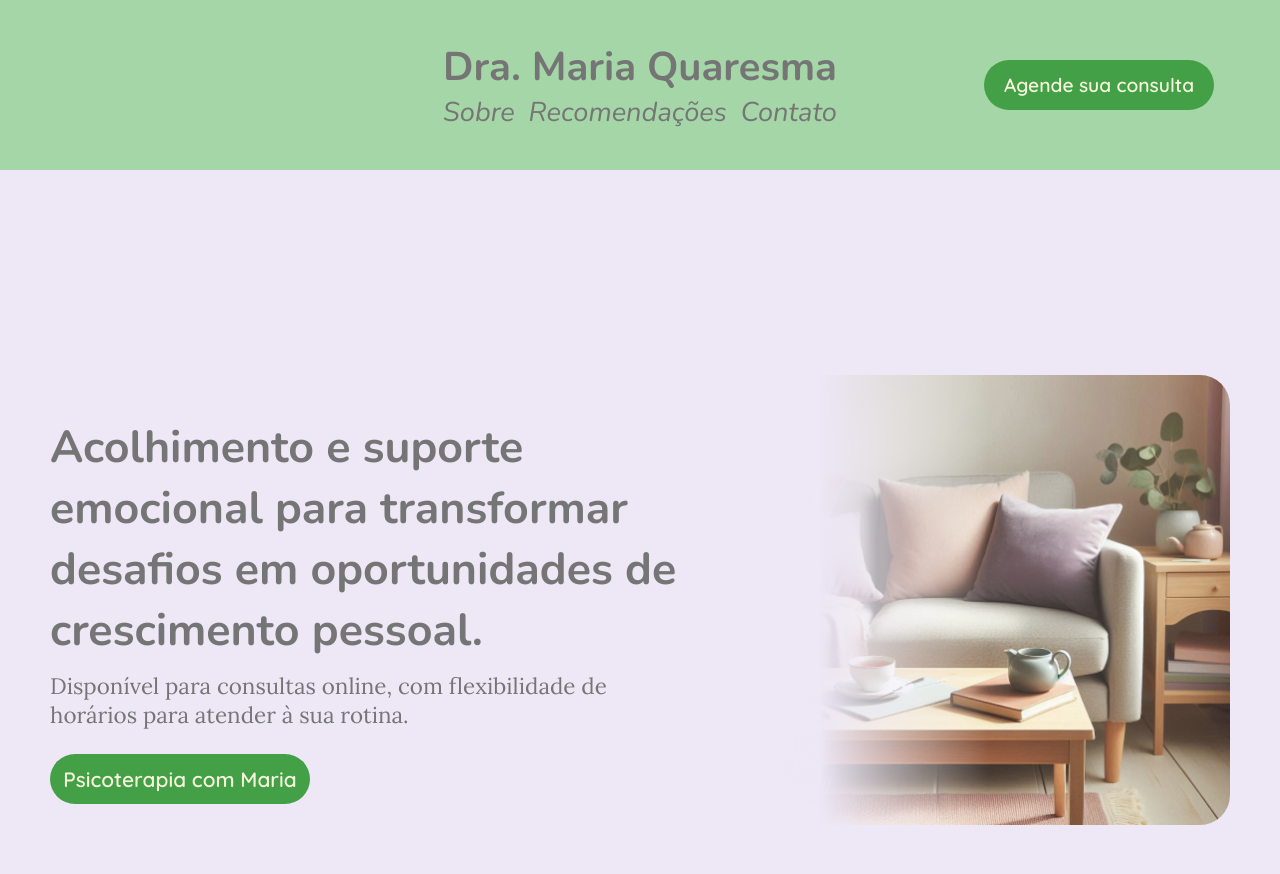
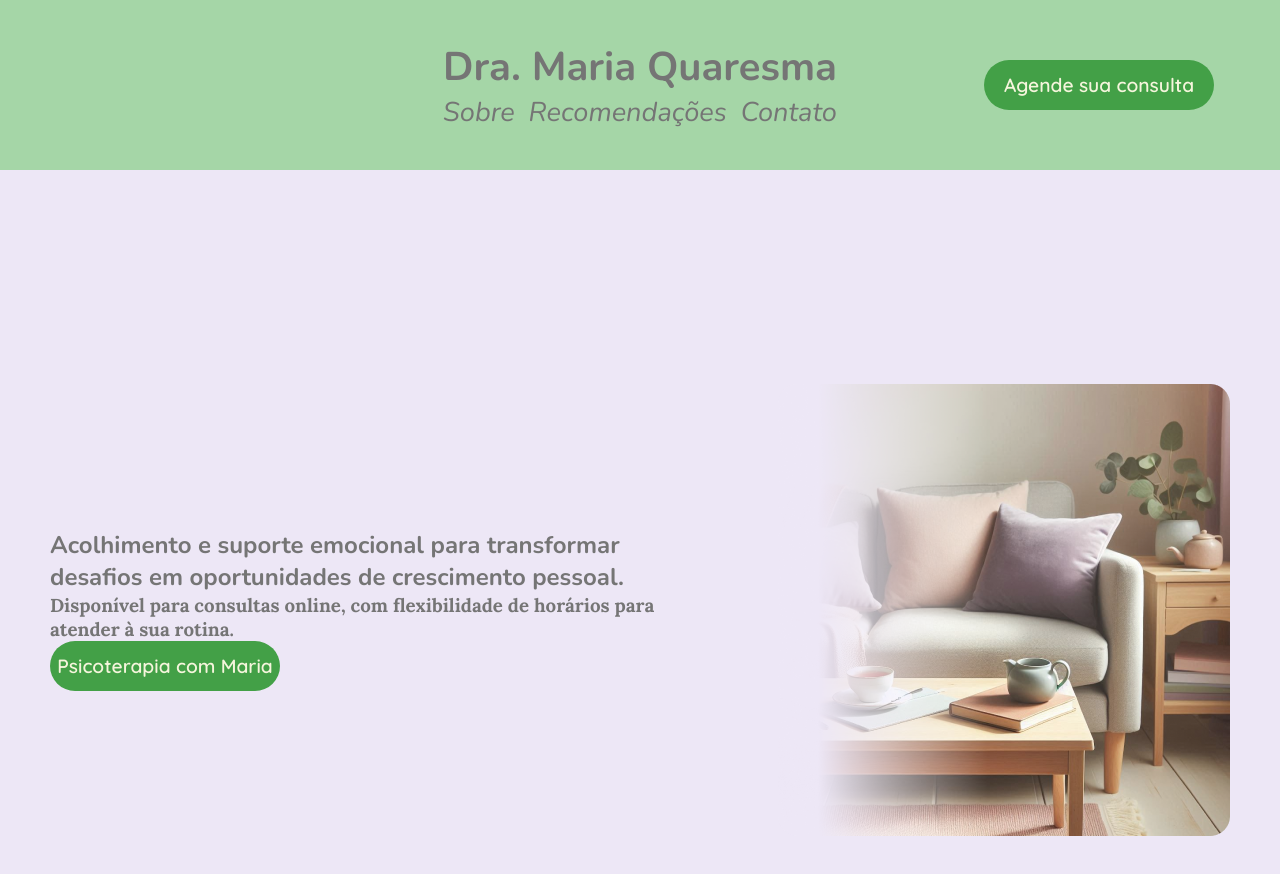
Before and after one commit to lmn-development/dra.mariadasdores, a React (Vite) app: page / in a window 1280 px wide. Shown: the top 874 px of the page. Built offline with nearby package versions, Linux system fonts and the light colour scheme.

Commit message:
refactor (develop): adjusting responsive

```diff
--- a/src/page/home/styles/init.module.scss
+++ b/src/page/home/styles/init.module.scss
@@ -1,19 +1,27 @@
 @import "@/styles/__variables.scss";
 @import "@/styles/__breakpoints.scss";
 
+.initContainer {
+  .initImgs {
+    margin-bottom: 20px;
     .initImg {
+      width: 280px;
+      height: 200px;
+      object-fit: cover;
+      border-radius: 10px;
+    }
+
+    .initImgGradient {
       display: none;
-  width: 280px;
-  height: auto;
-  object-fit: cover;
-  // box-shadow: 0 6px 10px rgba(109, 113, 121, 0.6);
-  border-radius: 30px;
+    }
 
-  margin-bottom: 20px;
+    .initImgNormal {
+      display: block;
+      box-shadow: 0 6px 10px rgba(109, 113, 121, 0.6);
+    }
   }
 
   .initContent {
-  width: 280px;
     gap: 10px;
 
     display: flex;
@@ -22,7 +30,7 @@
     justify-content: center;
 
     .initTitle {
-    font-size: 1.25rem;
+      font-size: 1.3rem;
       font-weight: 700;
     }
 
@@ -55,17 +63,29 @@
   }
 
   @media (min-width: $breakpoint-tablet-sm) {
+    flex-direction: row;
+    .initImgs {
       .initImg {
-    display: flex;
-    width: 500px;
+        width: 250px;
+        height: 300px;
       }
+
+      .initImgGradient {
+        display: block;
+      }
+
+      .initImgNormal {
+        display: none;
+      }
+    }
+
     .initContent {
-    width: 500px;
+      width: 400px;
       .initTitle {
-      font-size: 1.6rem;
+        font-size: 1.4rem;
       }
       .initInfo {
-      font-size: 1.3rem;
+        font-size: 1.1rem;
       }
       .initButton {
         width: 240px;
@@ -74,30 +94,45 @@
       }
     }
   }
+
   @media (min-width: $breakpoint-tablet-md) {
+    .initImgs {
       .initImg {
-    width: 600px;
+        width: 250px;
+        height: 300px;
+      }
     }
 
     .initContent {
       width: 600px;
       .initTitle {
-      font-size: 1.8rem;
+        font-size: 1.4rem;
       }
       .initInfo {
-      font-size: 1.5rem;
+        font-size: 1.1rem;
       }
       .initButton {
-      width: 260px;
-      height: 50px;
-      font-size: 1.3rem;
+        width: 240px;
+        height: 45px;
+        font-size: 1.2rem;
       }
     }
   }
 
   @media (min-width: $breakpoint-desktop-sm) {
+    .initImgs {
       .initImg {
         width: 450px;
+        height: auto;
+      }
+
+      .initImgGradient {
+        display: block;
+      }
+
+      .initImgNormal {
+        display: none;
+      }
     }
 
     .initContent {
@@ -123,3 +158,4 @@
       }
     }
   }
+}
```
Lines whose indentation alone changed are shown as unchanged.
